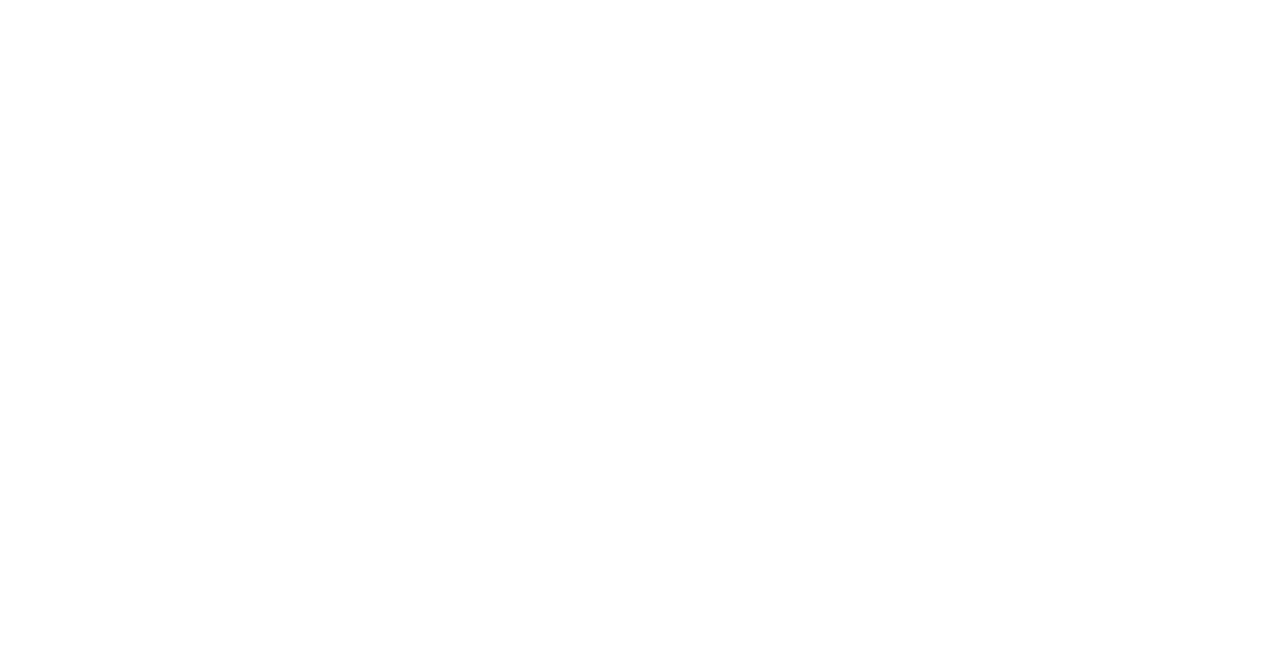
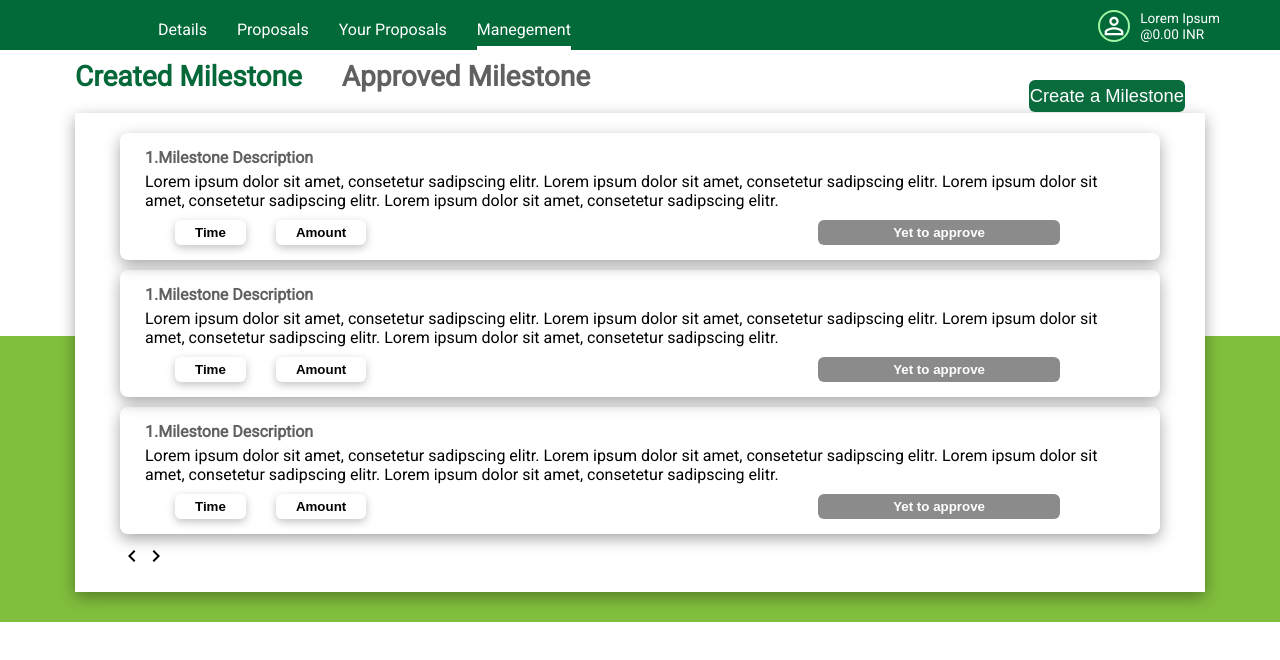
Before and after one commit to Thoratsmita/certi-serve, a React (Create React App) app: page /milestone in a window 1280 px wide. Shown: the top 660 px of the page. Built offline with nearby package versions, Linux system fonts and the light colour scheme.

Commit message:
Build Milestone Page

```diff
--- a/src/App.css
+++ b/src/App.css
@@ -1197,6 +1197,88 @@
   align-items: center;
 }
 
+ /* =================================================================
+  Milestone (MAIN COMPONENT)
+  ==================================================================*/
+
+  .MileMain {
+    background-image: linear-gradient(#ffffff 50%, #81be3d 50%);
+    /* height: 85vh; */
+    padding: 10px 75px;
+  }
+
+  .Mileheads {
+    display: inline;
+    margin-right: 40px;
+    font-size: 1.75rem;
+    color: #606060;
+  }
+
+  .MileSelected {
+    color: #056839 !important;
+  }
+
+  .btnMile {
+    float: right;
+    margin-right: 20px;
+    margin-top: 20px;
+    padding: 5px 1px;
+    border: none;
+    border-radius: 6px;
+    font-size: 1.15rem;
+    background-color: #0a6b3d;
+    color: #fff;
+  }
+
+  .MileBox {
+    margin: 20px 0;
+    padding: 20px 45px;
+    background-color: #ffffff;
+    box-shadow: rgba(0, 0, 0, 0.35) 0px 5px 15px;
+
+  }
+
+  .MileStn {
+    box-shadow: rgba(0, 0, 0, 0.35) 0px 5px 15px;
+    padding: 15px 25px;
+    border-radius: 8px;
+    margin-bottom: 10px;
+  }
+
+  .MileStn span {
+    color: #606060;
+    font-weight: bold;
+  }
+
+  .MileStn p {
+    margin: 5px 0 10px;
+  }
+
+  .btnMileStn {
+    margin-left: 30px;
+    border: none;
+    box-shadow: rgba(0, 0, 0, 0.24) 0px 3px 8px;
+    border-radius: 6px;
+    background-color: #ffffff;
+    font-weight: bold;
+    padding: 5px 20px;
+  }
+
+  .btnMileApp {
+    float: right;
+    margin-right: 75px;
+    color: #ffffff;
+    font-weight: bold;
+    padding: 5px 75px;
+    background-color: #8b8b8b;
+    border: none;
+    border-radius: 6px;
+  }
+
+  .MileIcon {
+
+  }
+
 @media only screen and (max-width: 1240px) {
   /* =================================================================
   PROJECTS SERVEE (MAIN COMPONENT)
--- a/src/App.js
+++ b/src/App.js
@@ -22,6 +22,7 @@
 import ProfileTwo from './components/profile/ProfileTwo';
 import ProfileThree from './components/profile/ProfileThree';
 import ProfileFour from './components/profile/ProfileFour';
+import Milestone from './Milestone';
 
 /**
  * @author Parth Chaturvedi
@@ -62,6 +63,7 @@
         <Route path="/profile/two" exact component={ProfileTwo} />
         <Route path="/profile/three" exact component={ProfileThree} />
         <Route path="/profile/four" exact component={ProfileFour} />
+        <Route path="/milestone" exact component={Milestone} />
       </Switch>
     </Router>
   );
--- /dev/null
+++ b/src/Milestone.js
@@ -0,0 +1,47 @@
+import React from 'react'
+import Navbar_Server from './Navbar_Server'
+import ChevronLeftIcon from '@material-ui/icons/ChevronLeft';
+import ChevronRightIcon from '@material-ui/icons/ChevronRight';
+
+export default function Milestone() {
+
+    return (
+        <>
+            <Navbar_Server nav='4' />
+            <div className='MileMain'>
+                <div className='MileNav'>
+                    <h1 className='Mileheads MileSelected'>Created Milestone</h1>
+                    <h1 className='Mileheads'>Approved Milestone</h1>
+                    <button className='btnMile'>Create a Milestone</button>
+                    <div className='MileBox'>
+                        <div className='MileStn'>
+                            <span>1.Milestone Description</span>
+                            <p>Lorem ipsum dolor sit amet, consetetur sadipscing elitr. Lorem ipsum dolor sit amet, consetetur sadipscing elitr. Lorem ipsum dolor sit amet, consetetur sadipscing elitr. Lorem ipsum dolor sit amet, consetetur sadipscing elitr.</p>
+                            <button className='btnMileStn'>Time</button>
+                            <button className='btnMileStn'>Amount</button>
+                            <button className='btnMileApp'>Yet to approve</button>
+                        </div>
+                        <div className='MileStn'>
+                            <span>1.Milestone Description</span>
+                            <p>Lorem ipsum dolor sit amet, consetetur sadipscing elitr. Lorem ipsum dolor sit amet, consetetur sadipscing elitr. Lorem ipsum dolor sit amet, consetetur sadipscing elitr. Lorem ipsum dolor sit amet, consetetur sadipscing elitr.</p>
+                            <button className='btnMileStn'>Time</button>
+                            <button className='btnMileStn'>Amount</button>
+                            <button className='btnMileApp'>Yet to approve</button>
+                        </div>
+                        <div className='MileStn'>
+                            <span>1.Milestone Description</span>
+                            <p>Lorem ipsum dolor sit amet, consetetur sadipscing elitr. Lorem ipsum dolor sit amet, consetetur sadipscing elitr. Lorem ipsum dolor sit amet, consetetur sadipscing elitr. Lorem ipsum dolor sit amet, consetetur sadipscing elitr.</p>
+                            <button className='btnMileStn'>Time</button>
+                            <button className='btnMileStn'>Amount</button>
+                            <button className='btnMileApp'>Yet to approve</button>
+                        </div>
+                        <div className="MileIcon">
+                            <ChevronLeftIcon />
+                            <ChevronRightIcon />
+                        </div>
+                    </div>
+                </div>
+            </div>
+        </>
+    )
+}
--- a/src/components/Navbar/Navbar_Server.js
+++ b/src/Navbar_Server.js
@@ -31,7 +31,7 @@
                     <Link id="project" to='/server/projects' className="nav-link">Details</Link>
                     <Link id="dashboard" to='/server/financialdashboard' className="nav-link">Proposals</Link>
                     <Link id="inbox" to='/inbox' className="nav-link">Your Proposals</Link>
-                    <Link id="portfolio" to='/portfolio' className="nav-link">Manegement</Link>
+                    <Link id="portfolio" to='/milestone' className="nav-link">Manegement</Link>
                 </div>
             </div>
             <div className="rightside">
```
